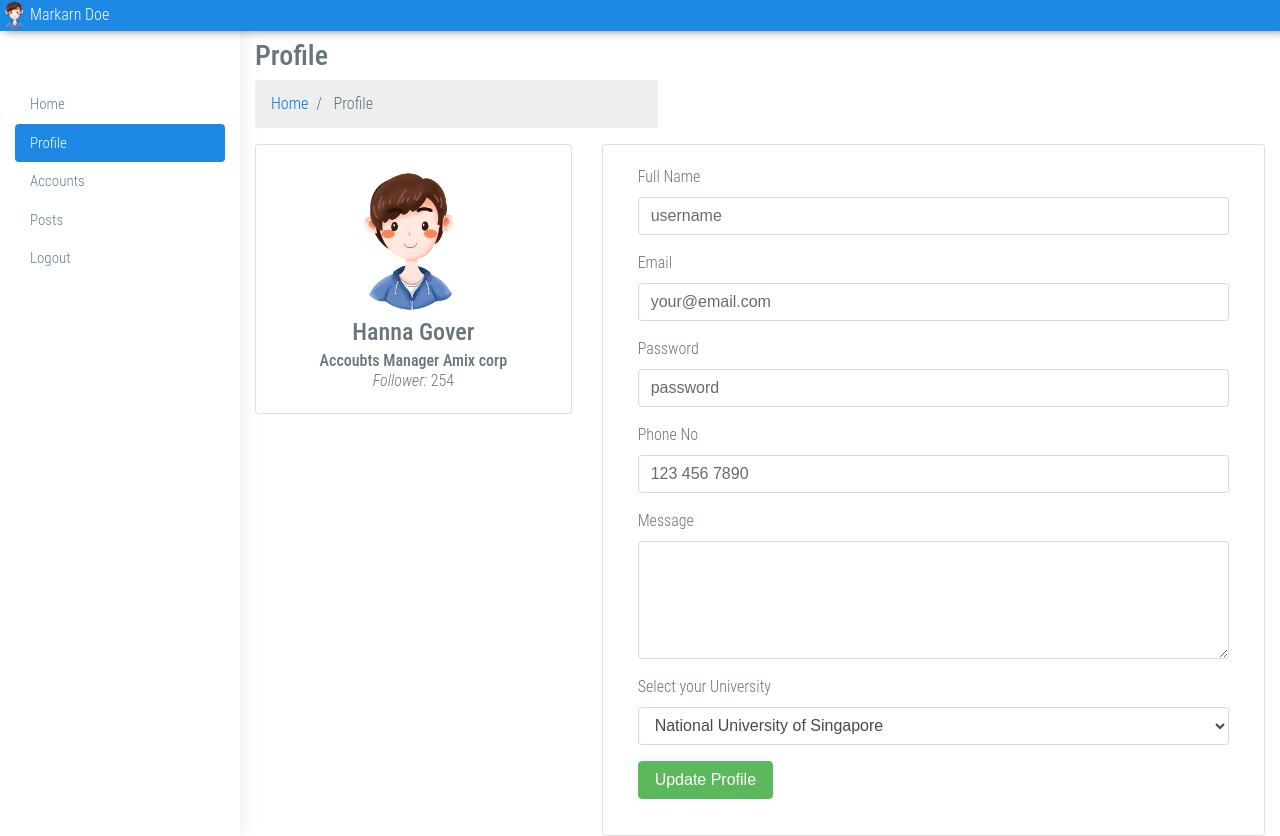
After one commit to odd02311/student_entrepreneur_funding_system, a PHP site: page /profile.php in a window 1280 px wide. The commit adds this page. Run offline with PHP 8.4, Linux system fonts and the light colour scheme.

```diff
--- a/common.php
+++ b/common.php
@@ -9,7 +9,7 @@
 	function isAdmin()
 	{
 		return (isset($_SESSION['admin']) &&
-		       	(trim($_SESSION['admin']) != ''));
+		       	(trim($_SESSION['admin']) == 1));
 	}
 
 	function getUserID()
--- a/logout.php
+++ b/logout.php
@@ -5,6 +5,7 @@
 
 	//Unset the variables stored in session
 	unset($_SESSION['id']);
+	unset($_SESSION['admin']);
 	session_write_close();
 	header("location: ".HOMEURL);
 	exit();
--- a/mypage.html
+++ b/mypage.php
@@ -41,7 +41,7 @@
                         </li>
                         <li class="active"> <a href="profile.html" aria-expanded="false"><span>Profile</span></a>
                         </li>
-                        <li> <a href="create_post.html" aria-expanded="false"><span>Create a post</span></a>
+                        <li> <a href="create_post.php" aria-expanded="false"><span>Create a post</span></a>
                         </li>
                         <li> <li> <a href="logout.php"><span>Logout</span></a>
                         </li>
@@ -207,7 +207,7 @@
                                             <div class="form-group">
                                                 <label class="col-md-12">Password</label>
                                                 <div class="col-md-12">
-                                                    <input type="password" value="password" class="form-control form-control-line">
+                                                    <input type="password" class="form-control form-control-line">
                                                 </div>
                                             </div>
                                             <div class="form-group">
--- /dev/null
+++ b/profile.php
@@ -0,0 +1,162 @@
+<!DOCTYPE html>
+<html lang="en">
+
+<head>
+    <meta charset="utf-8">
+    <meta http-equiv="X-UA-Compatible" content="IE=edge">
+    <!-- Tell the browser to be responsive to screen width -->
+    <meta name="viewport" content="width=device-width, initial-scale=1">
+    <meta name="description" content="">
+    <meta name="author" content="">
+
+    <title></title>
+    <!-- Bootstrap Core CSS -->
+    <link rel="stylesheet" href="assets/plugins/bootstrap/css/bootstrap.min.css" >
+    <!-- Custom CSS -->
+    <link rel="stylesheet" href="css/backend-style.css">
+</head>
+
+
+<body class="fix-header fix-sidebar card-no-border">
+
+    <div id="main-wrapper">
+
+        <header class="topbar">
+            <a class="userinfo" href=""><img src="img/headimg/1.png" class="profile-pic" />Markarn Doe</a>
+        </header>
+
+
+        <aside class="left-sidebar">
+            <!-- Sidebar scroll-->
+            <div class="scroll-sidebar">
+                <!-- Sidebar navigation-->
+                <nav class="sidebar-nav">
+                    <ul id="sidebarnav">
+                        <li> <a href="index.php" ><span>Home</span></a>
+                        </li>
+                        <li class="active"> <a href="profile.html" aria-expanded="false"><span>Profile</span></a>
+                        </li>
+                        <li> <a href="manage_posts.php"><span>Accounts</span></a>
+                        </li>
+                        <li> <li> <a href="manage_posts.php"><span>Posts</span></a>
+                        </li>
+                        <li> <li> <a href="logout.php"><span>Logout</span></a>
+                        </li>
+                    </ul>
+                </nav>
+            </div>
+        </aside>
+
+        <div class="page-wrapper">
+            <!-- ============================================================== -->
+            <!-- Container fluid  -->
+            <!-- ============================================================== -->
+            <div class="container-fluid">
+                <!-- ============================================================== -->
+                <!-- Bread crumb and right sidebar toggle -->
+                <!-- ============================================================== -->
+                <div class="row page-titles">
+                    <div class="col-md-5 col-8 align-self-center">
+                        <h3 class="text-themecolor m-b-0 m-t-0">Profile</h3>
+                        <ol class="breadcrumb">
+                            <li class="breadcrumb-item"><a href="index.php">Home</a></li>
+                            <li class="breadcrumb-item active"> Profile</li>
+                        </ol>
+                    </div>
+                </div>
+
+                <div class="row">
+                    <!-- Column -->
+                    <div class="col-lg-4 col-xlg-3 col-md-5">
+                        <div class="card">
+                            <div class="card-block">
+                                <center class="m-t-30"> <img src="img/headimg/1.png" class="img-circle" width="150" />
+                                    <h4 class="card-title m-t-10">Hanna Gover</h4>
+                                    <h6 class="card-subtitle">Accoubts Manager Amix corp</h6>
+                                    <div class="row text-center justify-content-md-center">
+                                        <div class="col-8"><i>Follower:</i> <font class="font-medium">254</font></div>
+                                    </div>
+                                </center>
+                            </div>
+                        </div>
+                    </div>
+                    <!-- Column -->
+                    <!-- Column -->
+                    <div class="col-lg-8 col-xlg-9 col-md-7">
+                        <div class="card">
+                            <div class="card-block">
+                                <form class="form-horizontal form-material">
+                                    <div class="form-group">
+                                        <label class="col-md-12">Full Name</label>
+                                        <div class="col-md-12">
+                                            <input type="text" placeholder="username" class="form-control form-control-line">
+                                        </div>
+                                    </div>
+                                    <div class="form-group">
+                                        <label for="example-email" class="col-md-12">Email</label>
+                                        <div class="col-md-12">
+                                            <input type="email" placeholder="your@email.com" class="form-control form-control-line" name="example-email" id="example-email">
+                                        </div>
+                                    </div>
+                                    <div class="form-group">
+                                        <label class="col-md-12">Password</label>
+                                        <div class="col-md-12">
+                                            <input type="password" placeholder="password" class="form-control form-control-line">
+                                        </div>
+                                    </div>
+                                    <div class="form-group">
+                                        <label class="col-md-12">Phone No</label>
+                                        <div class="col-md-12">
+                                            <input type="text" placeholder="123 456 7890" class="form-control form-control-line">
+                                        </div>
+                                    </div>
+                                    <div class="form-group">
+                                        <label class="col-md-12">Message</label>
+                                        <div class="col-md-12">
+                                            <textarea rows="5" class="form-control form-control-line"></textarea>
+                                        </div>
+                                    </div>
+                                    <div class="form-group">
+                                        <label class="col-sm-12">Select your University</label>
+                                        <div class="col-sm-12">
+                                            <select class="form-control form-control-line">
+                                                        <option>National University of Singapore</option>
+                                                        <option>Nanyang Technological University</option>
+                                                        <option>NUS Business School</option>
+                                                        <option>Singapore Management University</option>
+                                                        <option>James Cook University Singapore</option>
+                                            </select>
+
+                                        </div>
+                                    </div>
+                                    <div class="form-group">
+                                        <div class="col-sm-12">
+                                            <button class="btn btn-success">Update Profile</button>
+                                        </div>
+                                    </div>
+                                </form>
+                            </div>
+                        </div>
+                    </div>
+                    <!-- Column -->
+                </div>
+                <!-- Row -->
+                <!-- ============================================================== -->
+                <!-- End PAge Content -->
+                <!-- ============================================================== -->
+            </div>
+
+        </div>
+    </div>
+
+    <script src="assets/plugins/jquery/jquery.min.js"></script>
+    <!-- Bootstrap tether Core JavaScript -->
+    <script src="assets/plugins/bootstrap/js/tether.min.js"></script>
+    <script src="assets/plugins/bootstrap/js/bootstrap.min.js"></script>
+
+    <script src="assets/plugins/sticky-kit-master/dist/sticky-kit.min.js"></script>
+    <!--Custom JavaScript -->
+    <script src="js/profile.js"></script>
+</body>
+
+</html>
--- a/script.sql
+++ b/script.sql
@@ -22,7 +22,8 @@ username VARCHAR(40) NOT NULL,
 title VARCHAR(50) NOT NULL,
 description VARCHAR(500) NOT NULL,
 category VARCHAR(50) NOT NULL,
-url VARCHAR(255) NOT NULL,
+pic_url VARCHAR(255) NOT NULL,
+video_url VARCHAR(255) NOT NULL,
 author VARCHAR(50) NOT NULL,
 views INT UNSIGNED NOT NULL,
 likes INT UNSIGNED NOT NULL,
```
Also changed, not shown: classes/class_login.php (+7 -6 lines), create_post.php (+72 -12 lines), doaction.php (+5 -7 lines).
